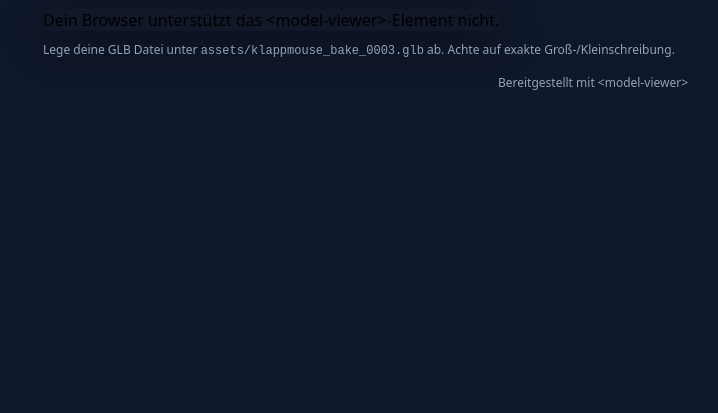
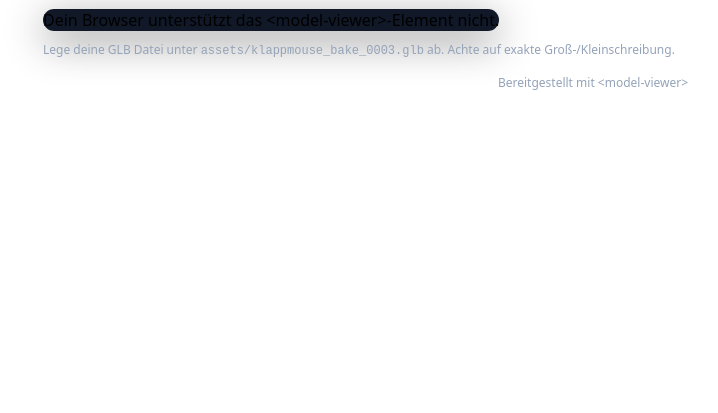
Before and after one commit to hosntrigger/3d-modell, a plain HTML site: page index.html in a window 1280 px wide. Shown: the part 387-800 px from the top of the page, without its empty margins (47-765 px from the left). Drawn offline with nearby package versions, Linux system fonts and the light colour scheme.

Commit message:
Update index.html

```diff
--- a/index.html
+++ b/index.html
@@ -13,7 +13,7 @@
       html, body { height: 100%; margin: 0; }
       body {
         font-family: system-ui, -apple-system, Segoe UI, Roboto, Helvetica, Arial, sans-serif;
-        background: #0f172a; /* slate-900 */
+        background: #ffffff; /* slate-900 */
         display: grid;
         place-items: center;
       }
```
